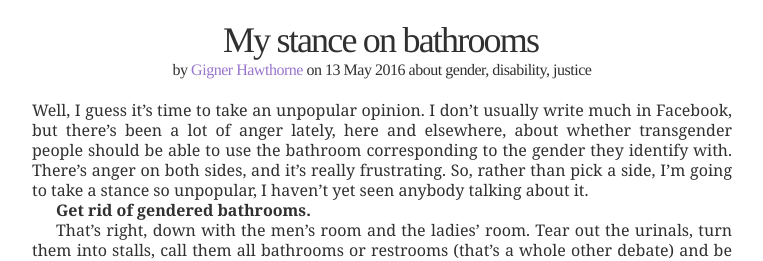
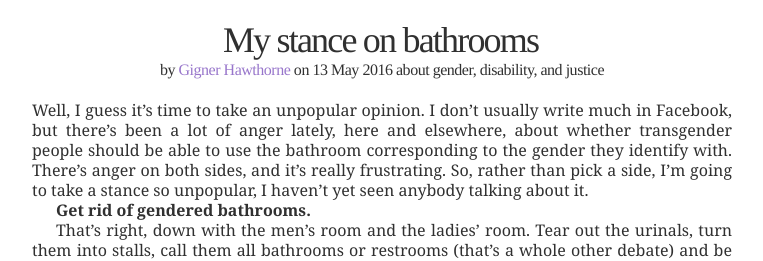
Before and after one commit to gulopine/gulopine.github.io, a Jekyll site: the page built from _posts/2016-05-13-my-stance-on-bathrooms.md, in a window 1280 px wide. Shown: the top 261 px of the page, without its empty margins (258-1021 px from the left). Built offline with Jekyll 4.4.1, drawn with Linux system fonts in a browser that asks for light colours; part of the change alters nothing that is shown.

Commit message:
Update post.html

```diff
--- a/_layouts/post.html
+++ b/_layouts/post.html
@@ -9,7 +9,7 @@ layout: default
   {% unless page.tags == empty %}
     about
     {% for tag in page.tags %}
-      {% if forloop.last and forloop.index != forloop.length %} and {% endif %}{{ tag }}{% unless forloop.last %},{% endunless %}
+      {% if forloop.last and forloop.length > 1 %} and {% endif %}{{ tag }}{% unless forloop.last %},{% endunless %}
     {% endfor %}
   {% endunless %}
 </div>
```
